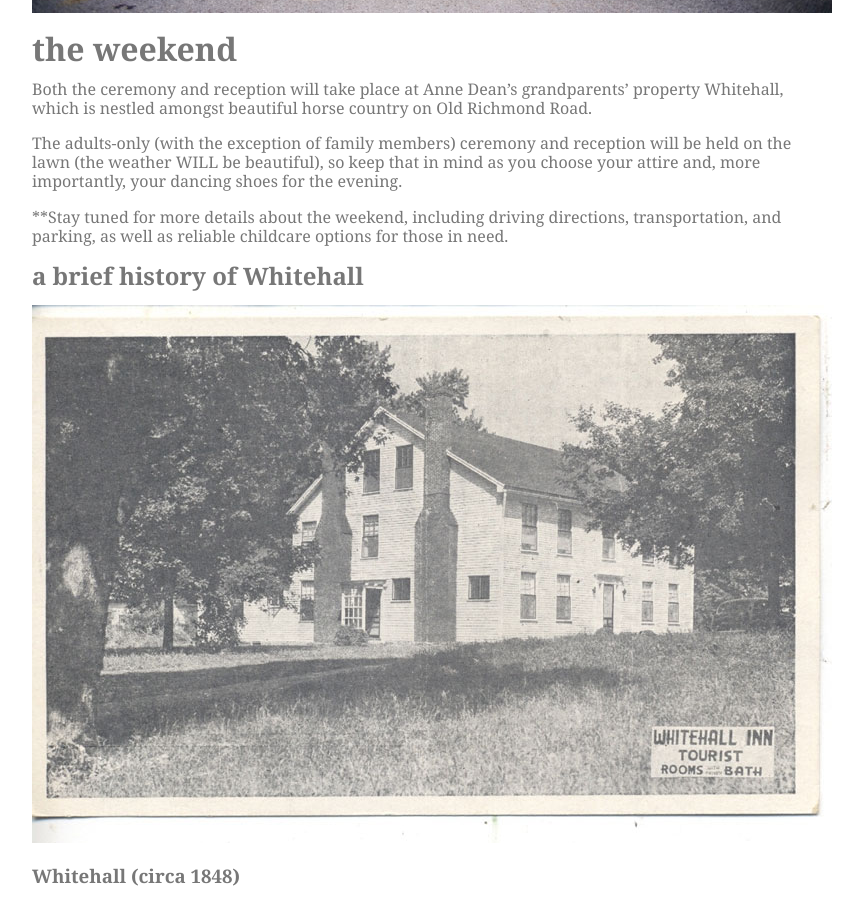
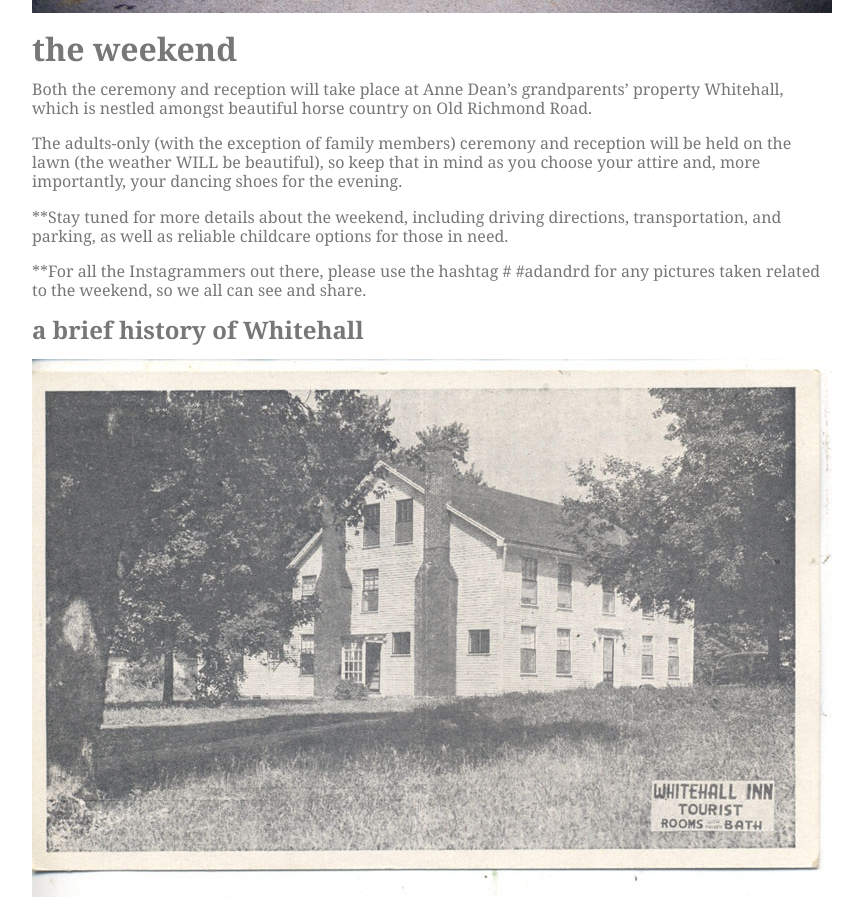
Before and after one commit to nikolaiwarner/annedeanandrand.com, a Jekyll site: the page built from weekend.md, in a window 1280 px wide and 900 px high, scrolled down 778 px. Shown: the whole window, without its empty margins (208-1071 px from the left). Built offline with Jekyll 4.4.1, drawn with Linux system fonts in a browser that asks for light colours.

Commit message:
Update weekend.md

```diff
--- a/weekend.md
+++ b/weekend.md
@@ -14,6 +14,8 @@ The adults-only (with the exception of family members) ceremony and reception wi
 **Stay tuned for more details about the weekend, including driving directions, transportation, and parking, as well as reliable childcare options for those in need.
 
 
+**For all the Instagrammers out there, please use the hashtag # #adandrd for any pictures taken related to the weekend, so we all can see and share.
+
 ## a brief history of Whitehall
 
 ![Whitehall (circa 1848)](/public/images/postcard.jpg)
```
